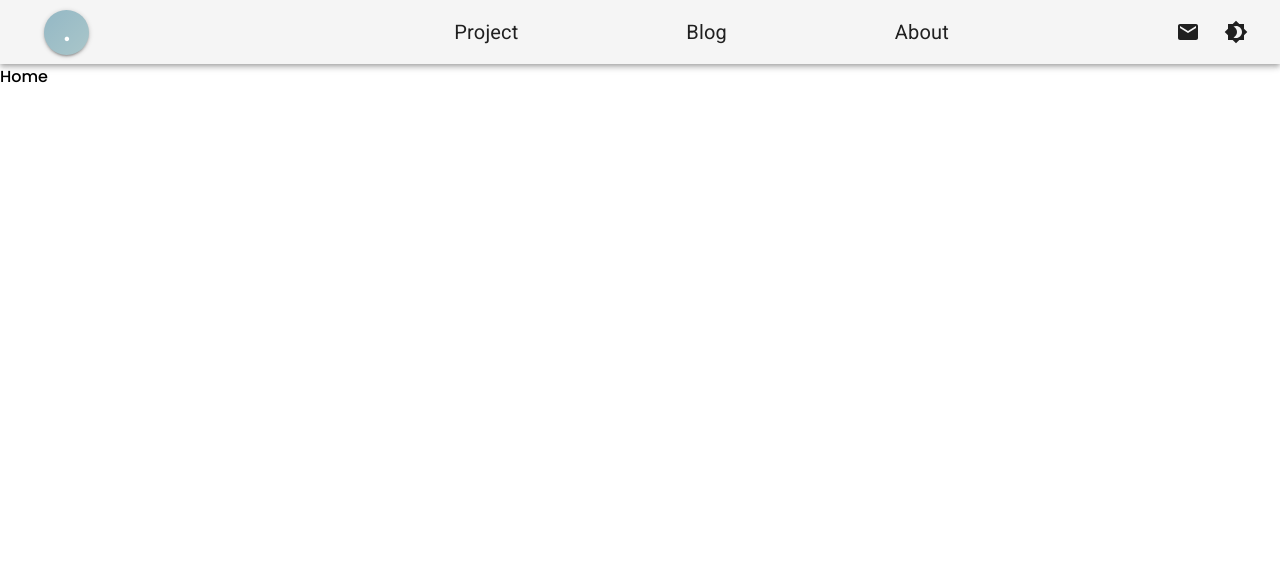
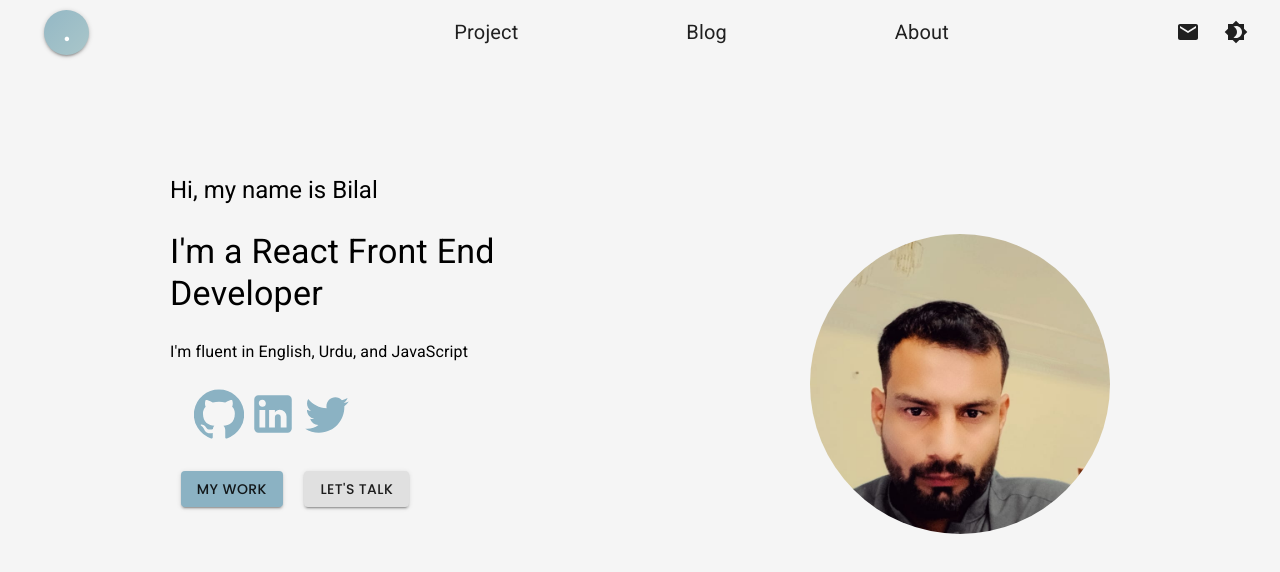
Before and after one commit to chaudarybilal/Resume, a React (Create React App) app: page / in a window 1280 px wide. Shown: the top 572 px of the page. Built offline with nearby package versions, Linux system fonts and the light colour scheme.

Commit message:
Added Home.js component with the basic structure and content

```diff
--- a/package.json
+++ b/package.json
@@ -5,8 +5,11 @@
   "dependencies": {
     "@emotion/react": "^11.11.1",
     "@emotion/styled": "^11.11.0",
+    "@material-ui/core": "^4.12.4",
+    "@material-ui/icons": "^4.11.3",
     "@mui/icons-material": "^5.11.16",
     "@mui/material": "^5.13.5",
+    "@mui/styles": "^5.13.2",
     "@testing-library/jest-dom": "^5.16.5",
     "@testing-library/react": "^13.4.0",
     "@testing-library/user-event": "^13.5.0",
--- a/src/App.css
+++ b/src/App.css
@@ -1,38 +1,7 @@
-.App {
-  text-align: center;
+*{
+  padding: 0;
+  margin: 0;
+  box-sizing: border-box;
+  min-height: 100vh;
+  font-family: Poppins,sans-serif;
 }
-
-.App-logo {
-  height: 40vmin;
-  pointer-events: none;
-}
-
-@media (prefers-reduced-motion: no-preference) {
-  .App-logo {
-    animation: App-logo-spin infinite 20s linear;
-  }
-}
-
-.App-header {
-  background-color: #282c34;
-  min-height: 100vh;
-  display: flex;
-  flex-direction: column;
-  align-items: center;
-  justify-content: center;
-  font-size: calc(10px + 2vmin);
-  color: white;
-}
-
-.App-link {
-  color: #61dafb;
-}
-
-@keyframes App-logo-spin {
-  from {
-    transform: rotate(0deg);
-  }
-  to {
-    transform: rotate(360deg);
-  }
-}
--- a/src/App.js
+++ b/src/App.js
@@ -1,4 +1,5 @@
 import React from "react";
+
 import { BrowserRouter, Routes, Route } from "react-router-dom";
 
 import Home from "./components/Home";
--- a/src/components/Home.js
+++ b/src/components/Home.js
@@ -1,9 +1,112 @@
-import React from 'react'
+import { Box, Typography, Button, makeStyles } from "@material-ui/core";
+import GitHubIcon from "@material-ui/icons/GitHub";
+import LinkedInIcon from "@material-ui/icons/LinkedIn";
+import TwitterIcon from "@material-ui/icons/Twitter";
+import bilal from "../Images/bilal.jpeg";
+import { Container } from "@mui/material";
+import { ThemeContext } from "../ThemeContext";
+import { useContext } from "react";
 
-const Home = () => {
+const useStyles = makeStyles((theme) => ({
+  container: {
+    display: "flex",
+    height: "80vh",
+    [theme.breakpoints.down("sm")]: {
+      flexDirection: "column",
+    },
+  },
+  blackBox: {
+    marginTop: "70px",
+    height: "100%",
+    width: "50%",
+    display: "flex",
+    flexDirection: "column",
+    justifyContent: "flex-start",
+    alignItems: "flex-start",
+    paddingLeft: "170px",
+    paddingTop: "40px",
+    [theme.breakpoints.down("sm")]: {
+      width: "100%",
+      height: "50%",
+      justifyContent: "center",
+      alignItems: "center",
+      paddingLeft: "20px", // Adjust the padding value as per your needs
+      paddingTop: "20px", // Adjust the padding value as per your needs
+    },
+  },
+  imageBox: {
+    display: "flex",
+    justifyContent: "center",
+    alignItems: "center",
+    padding: "20px",
+    width: "50%",
+    [theme.breakpoints.down("sm")]: {
+      width: "100%",
+      height: "80%",
+      padding: "50px", // Adjust the padding value as per your needs
+    },
+  },
+  image: {
+    maxWidth: "100%",
+    maxHeight: "60vh",
+    width: "300px",
+    height: "300px",
+    borderRadius: "50%",
+    objectFit: "cover",
+  },
+  buttonContainer: {
+    display: "flex",
+
+    width:"250px",
+    justifyContent:"space-around"
+
+  },
+  Icon: {
+    display: "flex",
+    justifyContent: "space-between",
+
+    color: "#8bb2c3",
+    [theme.breakpoints.down("sm")]: {
+
+      justifyContent: "center",
+      alignItems: "center",
+      paddingLeft: "20px",
+      paddingTop: "20px",
+    },
+  },
+}));
+
+function Home() {
+  const classes = useStyles();
+  const { theme } = useContext(ThemeContext);
+
   return (
-    <div>Home</div>
-  )
+    <Box className={classes.container} style={{ backgroundColor: theme === 'light' ? '#F5F5F5' : '#424242' }}>
+      <Box className={classes.blackBox}>
+        <Typography variant="h5">Hi, my name is Bilal</Typography>
+        <br />
+        <Typography variant="h4">I'm a React Front End Developer</Typography>{" "}
+        <br />
+        <Typography variant="body1">
+          I'm fluent in English, Urdu, and JavaScript
+        </Typography>{" "}
+        <br />
+        <Container  className={classes.Icon}>
+          <GitHubIcon style={{ fontSize: 50 }} />{" "}
+          <LinkedInIcon style={{ fontSize: 50 }} />{" "}
+          <TwitterIcon style={{ fontSize: 50 }} />
+        </Container>
+        <br />
+        <Box className={classes.buttonContainer}>
+          <Button variant="contained" style={{backgroundColor:"#8bb2c3"}} >My work</Button>
+          <Button variant="contained">Let's Talk</Button>
+        </Box>
+      </Box>
+      <Box className={classes.imageBox}>
+        <img src={bilal} alt="Bilal" className={classes.image} />
+      </Box>
+    </Box>
+  );
 }
 
-export default Home
+export default Home;
```
Also changed, not shown: src/Images/bilal.jpeg (added), 1 other file (tests, documents, lock files or other folders).
